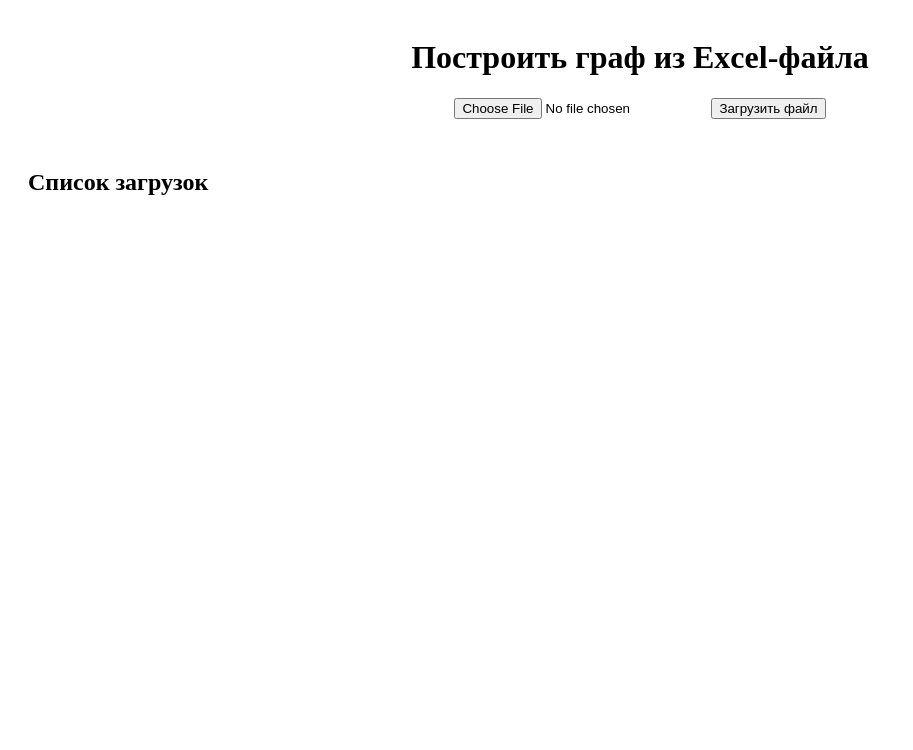
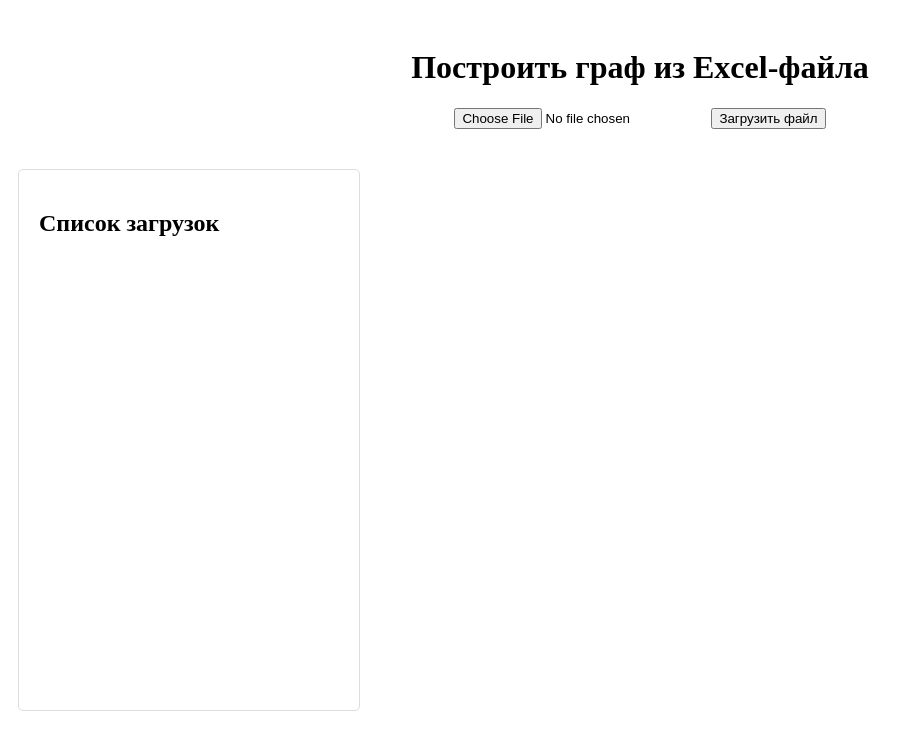
Before and after one commit to nshib00/web-graph-builder, a plain HTML site: page app/static/index.html in a window 1280 px wide. Shown: the whole page, without its empty margins (0-913 px from the left). Drawn offline with Linux system fonts and the light colour scheme; files that its build step writes are made by us from their sources; no server answers.

Commit message:
Update css

```diff
--- a/app/static/styles.css
+++ b/app/static/styles.css
@@ -1,7 +1,3 @@
-.graph-container {
-    margin-top: 20px;
-}
-
 #graph-canvas {
     width: 100%;
     height: 400px;
@@ -13,19 +9,58 @@
     padding: 10px;
 }
 
-#content-container {
-    display: flex;
-}
-
 #uploads-container {
-    flex: 0 0 300px;
+    flex: 0;
     padding: 20px;
+    margin-left: 10px;
+    max-width: 300px;
+    height: 500px;
+    overflow-y: auto; /* Вертикальная прокрутка */
+    border: 1px solid #ddd; /* Опционально: граница для визуального отделения */
+    border-radius: 5px; /* Опционально: скругленные углы */
 }
 
 #graph-container {
     flex: 1;
     display: flex;
-    align-items: center;
+    justify-content: center;
+    align-items: flex-start;
     min-height: 500px;
     padding: 20px;
 }
+
+#top-container {
+    padding: 20px;
+    margin-bottom: 20px;
+}
+
+#content-container {
+    display: flex;
+    margin-bottom: 10px;
+}
+
+#uploads-container {
+    flex: 1;
+}
+
+#graph-container {
+    flex: 2;
+}
+
+.list-group {
+    list-style: none;
+    padding: 0;
+}
+
+.list-group-item {
+    padding: 5px;
+}
+
+.list-group-item:hover {
+    color: #555;
+}
+
+
+.list-group-item:last-child {
+    border-bottom: none;
+}
```
